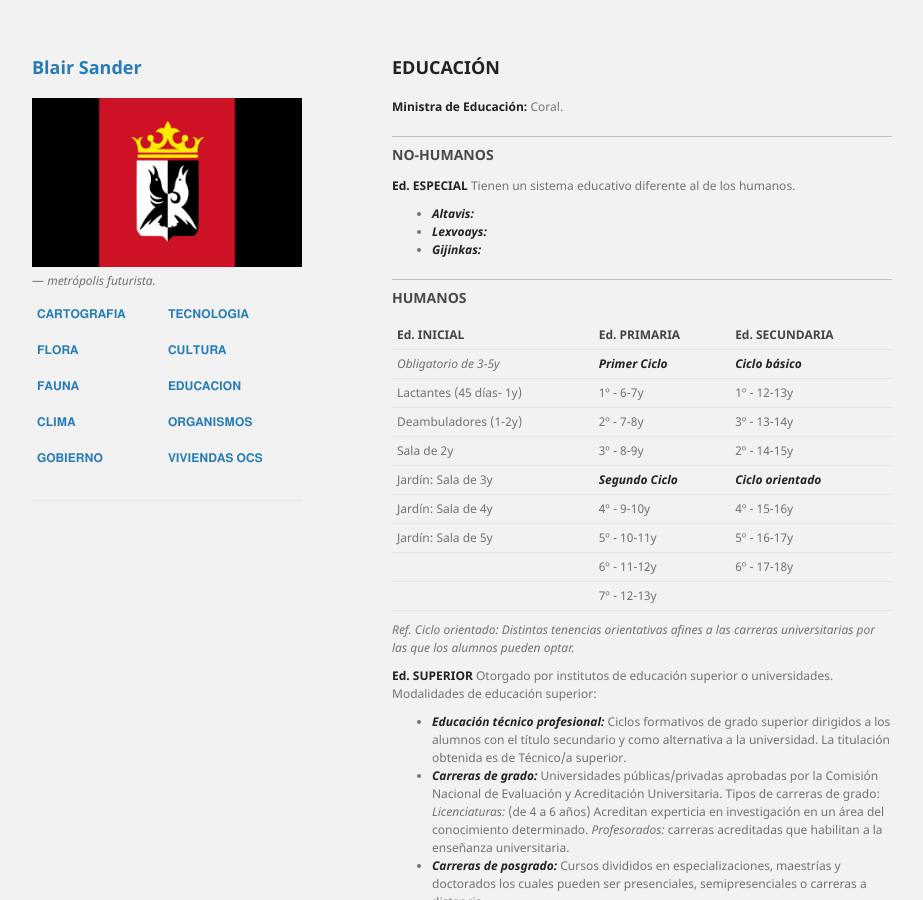
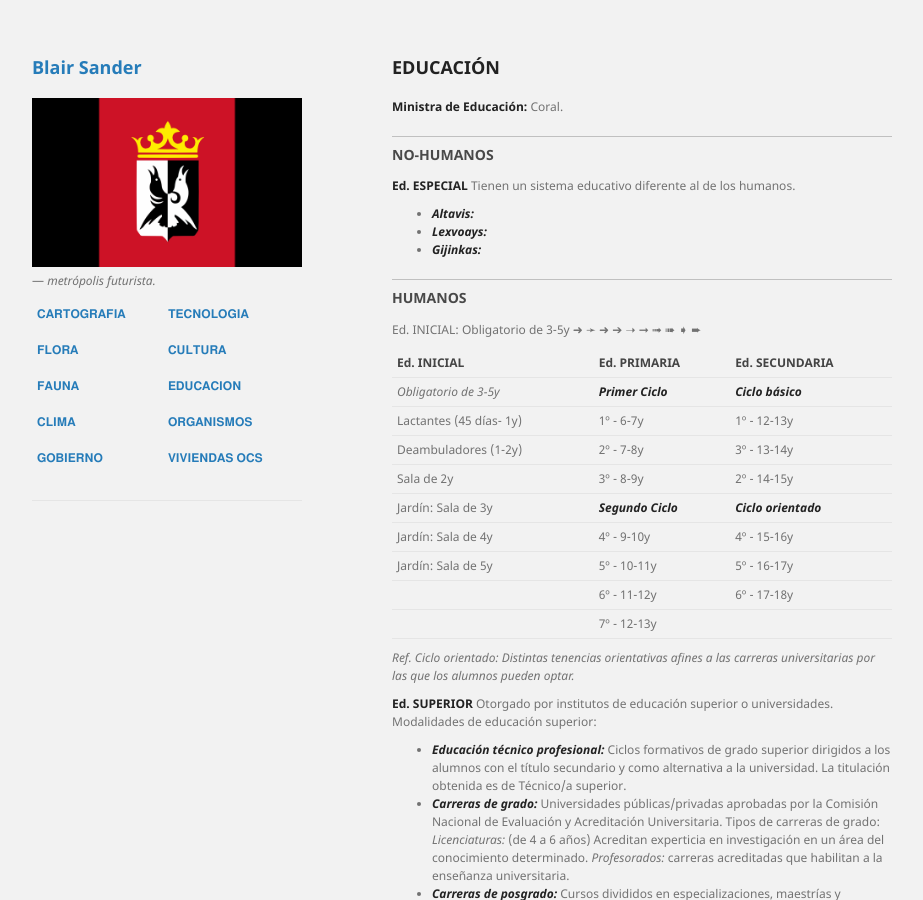
Before and after one commit to BlairSander/ciudad, a Jekyll site: the page built from educacion.md, in a window 1280 px wide and 900 px high. Shown: the whole window, without its empty margins (178-1101 px from the left). Built offline with Jekyll 4.4.1, drawn with Linux system fonts in a browser that asks for light colours; our own code applies the rules of GitHub Pages for plain Markdown files.

Commit message:
educacion.md

```diff
--- a/educacion.md
+++ b/educacion.md
@@ -15,6 +15,8 @@ Tienen un sistema educativo diferente al de los humanos.
 * ***Gijinkas:***
 
 ### HUMANOS
+
+Ed. INICIAL: Obligatorio de 3-5y ➜ ➛ ➜ ➔ ➝ ➞ ➟ ➠ ➧ ➨
 
 | Ed. INICIAL | Ed. PRIMARIA | Ed. SECUNDARIA |
 |------|------|------|
```
